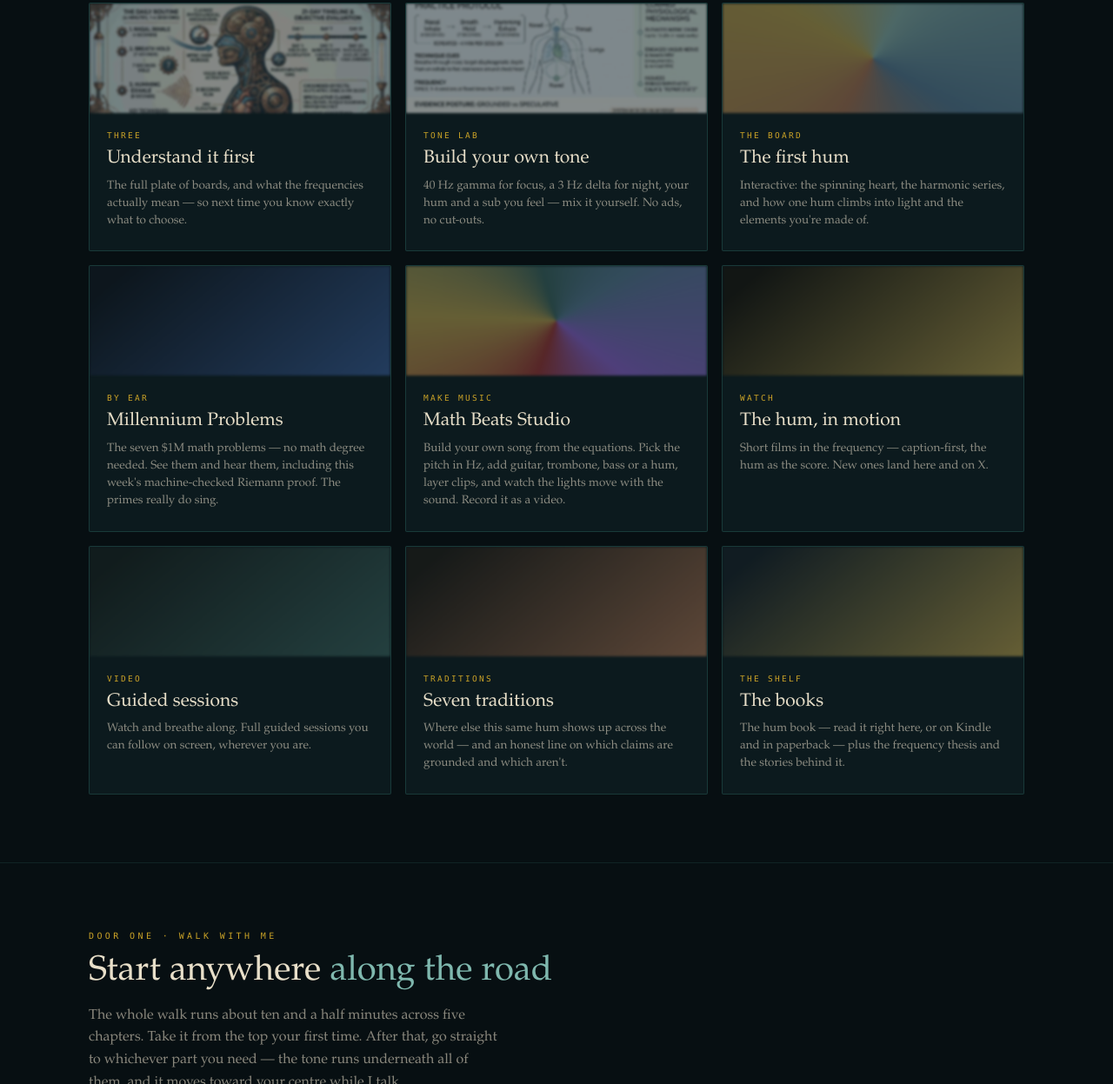
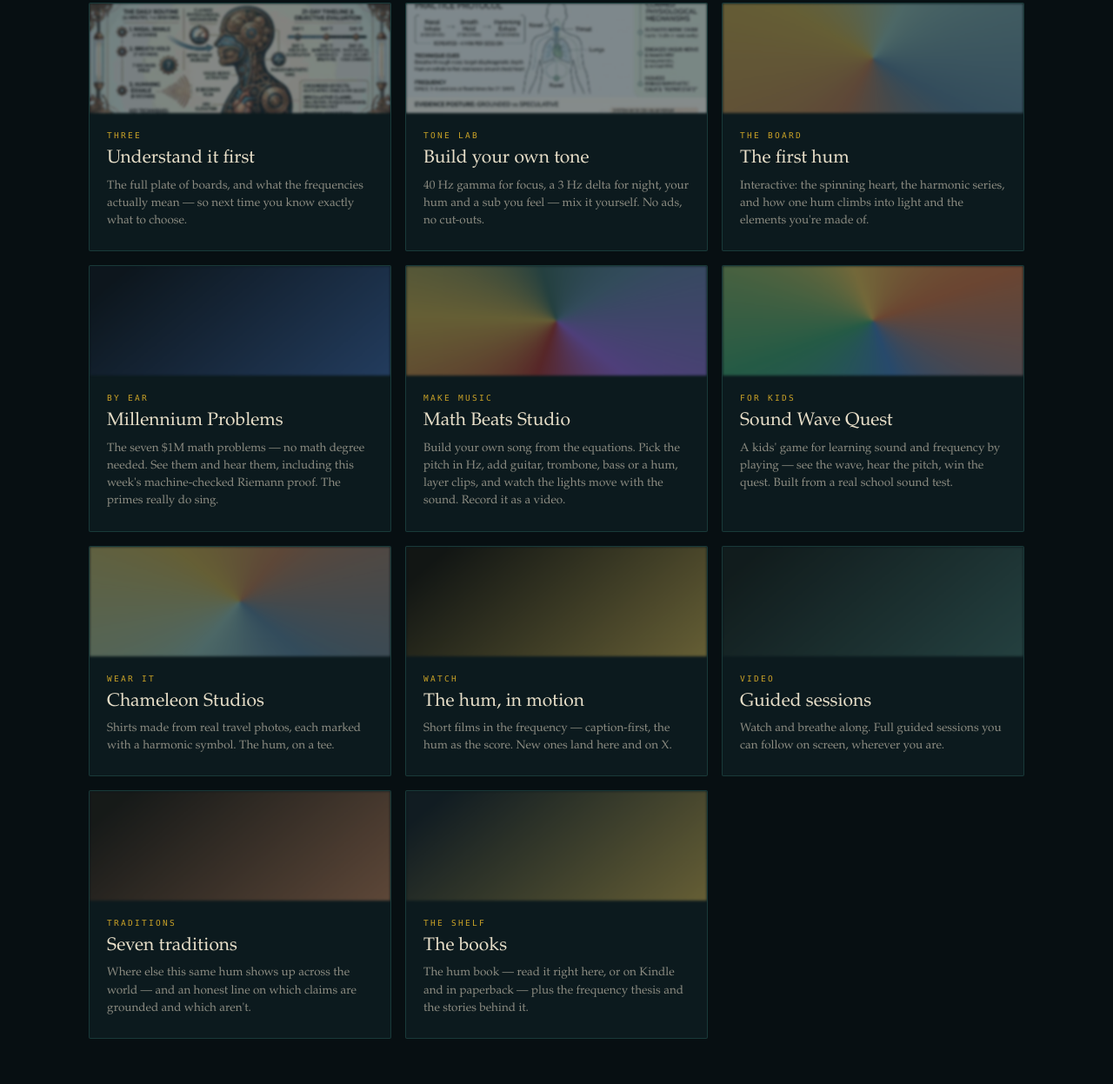
Before and after one commit to jordanendeavors-collab/Ceedabu, a plain HTML site: page index.html in a window 1280 px wide. Shown: the part 1553-2800 px from the top of the page at 87% size. Drawn offline with Linux system fonts and the light colour scheme; animation ran at ten frames a second.

Commit message:
Hub: link in Sound Wave Quest and Chameleon Studios
Adds tiles, menu items and footer links for soundquest.dev and
chameleonstudios.app alongside Math Beats Studio, so the hub is the front
door to the whole family of sites.

Co-Authored-By: Claude Opus 4.8 <noreply@anthropic.com>
Claude-Session: https://claude.ai/code/session_016buJKFYtiZw7cH7Chm2htQ

```diff
--- a/index.html
+++ b/index.html
@@ -501,6 +501,8 @@
     <a class="drop-link" href="octaves.html"><span>The board</span><b>The first hum</b><p>Octaves of creation — the spin, harmonics, light, the elements.</p></a>
     <a class="drop-link" href="millennium.html"><span>By ear</span><b>Millennium Problems</b><p>The seven $1M math problems, seen and heard — including the Riemann proof.</p></a>
     <a class="drop-link" href="https://mathbeatsstudio.com"><span>Make music</span><b>Math Beats Studio</b><p>Layer equations into your own song, with lights. Record it as video.</p></a>
+    <a class="drop-link" href="https://soundquest.dev"><span>For kids</span><b>Sound Wave Quest</b><p>Learn sound and frequency by playing — see the wave, hear the pitch.</p></a>
+    <a class="drop-link" href="https://chameleonstudios.app"><span>Wear it</span><b>Chameleon Studios</b><p>Shirts from real travel photos, each marked with a harmonic symbol.</p></a>
     <a class="drop-link" href="#watch"><span>Watch</span><b>The hum, in motion</b><p>Short films in the frequency — caption-first, the hum as the score.</p></a>
     <a class="drop-link" href="#books"><span>The shelf</span><b>The books</b><p>Kindle, paperback, and read the hum book here.</p></a>
   </div>
@@ -618,6 +620,24 @@
           <span class="door-n">Make music</span>
           <h3>Math Beats Studio</h3>
           <p>Build your own song from the equations. Pick the pitch in Hz, add guitar, trombone, bass or a hum, layer clips, and watch the lights move with the sound. Record it as a video.</p>
+        </div>
+      </a>
+
+      <a class="door" href="https://soundquest.dev" style="text-decoration:none">
+        <div class="door-img" style="background:conic-gradient(from 160deg,#2E7CD6,#1FA463,#E8B52C,#E86A2C,#2E7CD6)"></div>
+        <div class="door-body">
+          <span class="door-n">For kids</span>
+          <h3>Sound Wave Quest</h3>
+          <p>A kids' game for learning sound and frequency by playing — see the wave, hear the pitch, win the quest. Built from a real school sound test.</p>
+        </div>
+      </a>
+
+      <a class="door" href="https://chameleonstudios.app" style="text-decoration:none">
+        <div class="door-img" style="background:conic-gradient(from 220deg,#7FB8AE,#C9A227,#C2703F,#4C7FA6,#7FB8AE)"></div>
+        <div class="door-body">
+          <span class="door-n">Wear it</span>
+          <h3>Chameleon Studios</h3>
+          <p>Shirts made from real travel photos, each marked with a harmonic symbol. The hum, on a tee.</p>
         </div>
       </a>
 
@@ -801,7 +821,7 @@
 <footer>
   <div class="wrap">
     <p>Not a replacement for medical care. Talk to a doctor first if you have cardiovascular or respiratory conditions, or if you're pregnant. Shorten the hold if you get light-headed, and stop if humming worsens tinnitus. Never practice while driving or in water.</p>
-    <p class="foot-links"><a href="meditations.html">Guided sessions</a> · <a href="octaves.html">The first hum</a> · <a href="millennium.html">Millennium Problems</a> · <a href="https://mathbeatsstudio.com">Math Beats Studio</a> · <a href="#watch">Watch</a> · <a href="#books">The books</a> · <a href="boards.html">Traditions</a> · <a href="terms.html">Terms</a> · <a href="privacy.html">Privacy</a></p>
+    <p class="foot-links"><a href="meditations.html">Guided sessions</a> · <a href="octaves.html">The first hum</a> · <a href="millennium.html">Millennium Problems</a> · <a href="https://mathbeatsstudio.com">Math Beats Studio</a> · <a href="https://soundquest.dev">Sound Wave Quest</a> · <a href="https://chameleonstudios.app">Chameleon Studios</a> · <a href="#watch">Watch</a> · <a href="#books">The books</a> · <a href="boards.html">Traditions</a> · <a href="terms.html">Terms</a> · <a href="privacy.html">Privacy</a></p>
   </div>
 </footer>
 
```
